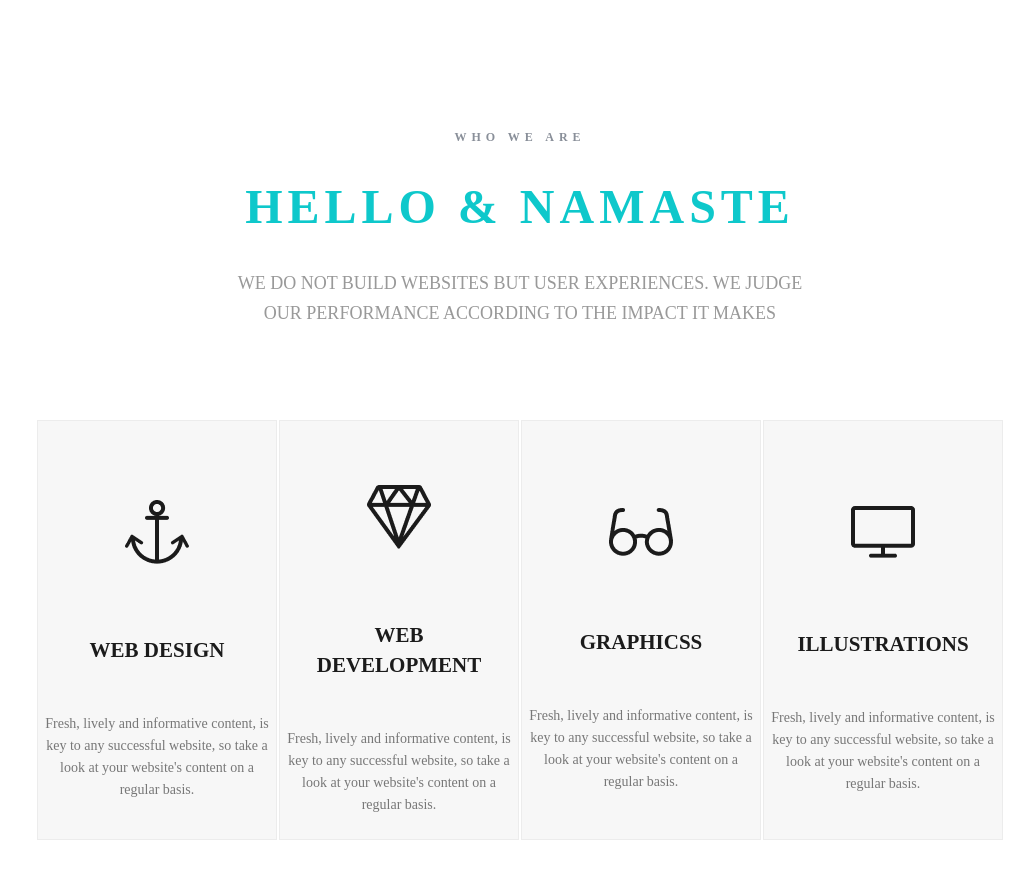
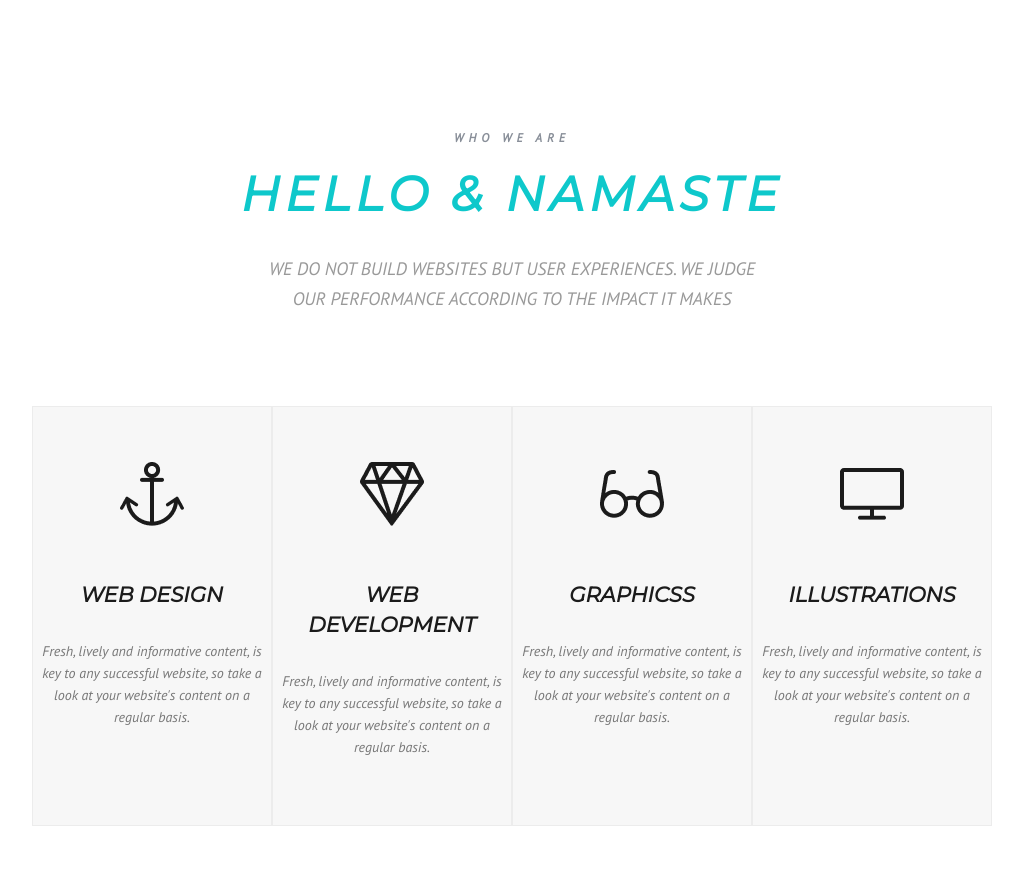
Before and after one commit to evgenterezov/homeW6_Namaste, a plain HTML site: page index.html in a window 1280 px wide. Shown: the whole page, without its empty margins (128-1162 px from the left). Drawn offline with Linux system fonts and the light colour scheme.

Commit message:
fix end work

```diff
--- a/css/style.css
+++ b/css/style.css
@@ -1,43 +1,47 @@
 *{
     box-sizing: border-box;
+    margin: 0;
+    padding: 0;
 }
-body {
-    width: 1280px;
-    height: 1018px;
-    background: #FFFFFF;
-}
+
 header {
     width: 1280px;
-    margin-top: 130px;
+    margin: 0 auto;
     text-align: center;
     text-transform: uppercase;
-    font-style: normal;
+    font-family: "Montserrat", sans-serif;
+    font-weight: 600;
 }
 .ferst_leter{
-    font-family: "Montserrat" sans-serif ;
-    font-weight: 600;
+    margin-top: 130px;
     font-size: 12px;
     line-height: 15px;
     letter-spacing: 5px;
     color: #898F99;
 }
 h1 {
-    font-family: "Montserrat" sans-serif;
-    font-weight: 600;
+    margin-top: 20px;
     font-size: 48px;
     line-height: 59px;
     letter-spacing: 5px;
     color: #0EC8CB;
 }
 .two_letter {
-    font-family:"PT Sans" sans-serif;
+    margin-top: 30px;
+    font-family:"PT Sans", sans-serif;
     font-weight: normal;
     font-size: 18px;
     line-height: 30px;
     color: #999999;
 }
 .main{
+
     margin: 90px auto;
+}
+.table{
+    background: #F7F7F7;
+    text-align: center;
+
 }
 td:hover{
     background: #0EC8CB;
@@ -49,53 +53,54 @@ td:hover p{
 td:hover h2 {
     color: white;
 }
-
-.logo1:hover {
-    background-image: url(//img/anchor.white.png) no-repeat center center ;
-}
-/* .diamond:hover{
-    background-image: url(//img/diamond.white.png) no-repeat center center ;
-} */
-
-.anchor {
+.card{
     width: 240px;
     height: 420px;
     background: #F7F7F7;
     border: 1px solid #ECECEC;
-    text-align: center;
     padding-top: 55px;
+    display: inline-block;
+    transition: all .3s;
+
 }
-.diamond {
-    width: 240px;
-    height: 420px;
-    background: #F7F7F7;
-    border: 1px solid #ECECEC;
-    text-align: center;
-    padding-top: 55px;
+.logo{
+    width: 64px;
+    height: 64px;
+    display: inline-block;
 }
-.graphics {
-    width: 240px;
-    height: 420px;
-    background: #F7F7F7;
-    border: 1px solid #ECECEC;
-    text-align: center;
-    padding-top: 55px;
+.logo_1{
+    background: url("../img/anchor.png") center center no-repeat;
 }
-.illustrations {
-    width: 240px;
-    height: 420px;
-    background: #F7F7F7;
-    border: 1px solid #ECECEC;
-    text-align: center;
-    padding-top: 55px;
+.logo_2{
+    background: url("../img/diamond.png") center center no-repeat;
+}
+.logo_3{
+    background: url("../img/glasses.png") center center no-repeat;
+}
+.logo_4{
+    background: url("../img/monitor.png") center center no-repeat;
+}
+
+
+
+td:hover .logo_1{
+    background-image : url("../img/anchor.white.png");
+}
+td:hover .logo_2{
+    background-image : url("../img/diamond.white.png");
+}
+td:hover .logo_3{
+    background-image : url("../img/glasses.white.png");
+}
+td:hover .logo_4{
+    background-image : url("../img/monitor.white.png");
 }
 h2 {
     padding-top: 50px;
     padding-bottom: 30px;
     text-transform: uppercase;
     color: #1B1B1B;
-    font-family:"Montserrat" sans-serif;
-    font-style: normal;
+    font-family:"Montserrat", sans-serif;
     font-weight: 600;
     font-size: 21px;
     line-height: 30px;
@@ -103,9 +108,7 @@ h2 {
 p {
     color: #777777;
     text-align: center;
-    font-family: "PT Sans" sans-serif;
-    font-style: normal;
-    font-weight: normal;
+    font-family: "PT Sans", sans-serif;
     font-size: 14px;
     line-height: 22px
 }
--- a/index.html
+++ b/index.html
@@ -19,23 +19,23 @@
         <table class="main">
             <tbody>
                 <tr class="table">
-                    <td class="anchor">
-                        <div><img class="logo1" src="img/anchor.png" alt="anchor"></div>
+                    <td class="card">
+                        <div class="logo_1 logo"></div>
                         <h2>web design</h2>
                         <p>Fresh, lively and informative content, is key to any successful website, so take a look at your website's content on a regular basis.</p>
                     </td>
-                    <td class="diamond">
-                        <div><img src="img/diamond.png" alt="diamond"></div>
+                    <td class="card">
+                        <div class="logo_2 logo"></div>
                         <h2>web<br>Development</h2>
                         <p>Fresh, lively and informative content, is key to any successful website, so take a look at your website's content on a regular basis. </p>
                     </td>
-                    <td class="graphics">
-                        <div><img src="img/glasses.png" alt="glasses"></div>
+                    <td class="card">
+                        <div class="logo_3 logo"></div>
                         <h2>Graphicss</h2>
                         <p>Fresh, lively and informative content, is key to any successful website, so take a look at your website's content on a regular basis. </p>
                     </td>
-                    <td class="illustrations">
-                        <div><img src="img/monitor.png" alt="monitor"></div>
+                    <td class="card">
+                        <div class="logo_4 logo"></div>
                         <h2>Illustrations</h2>
                         <p>Fresh, lively and informative content, is key to any successful website, so take a look at your website's content on a regular basis. </p>
                     </td>
```
Also changed, not shown: 1 other file.
